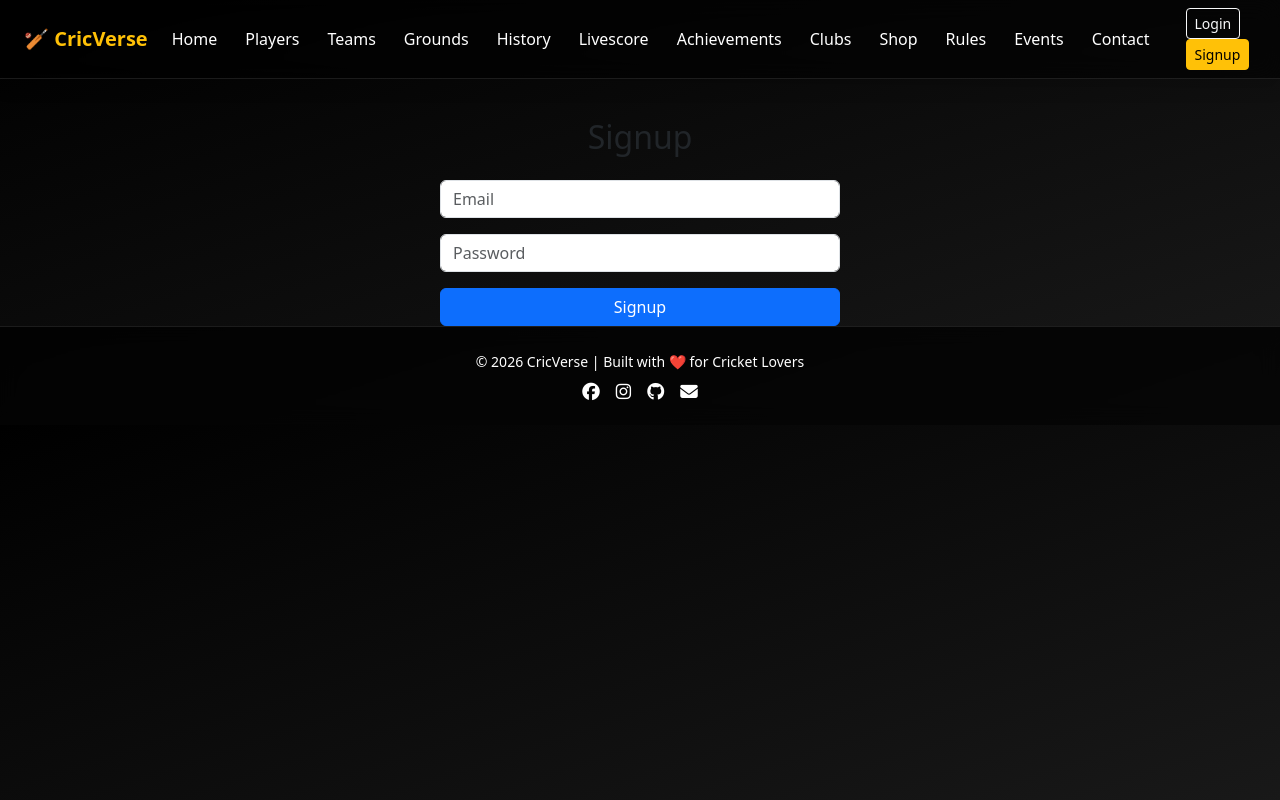
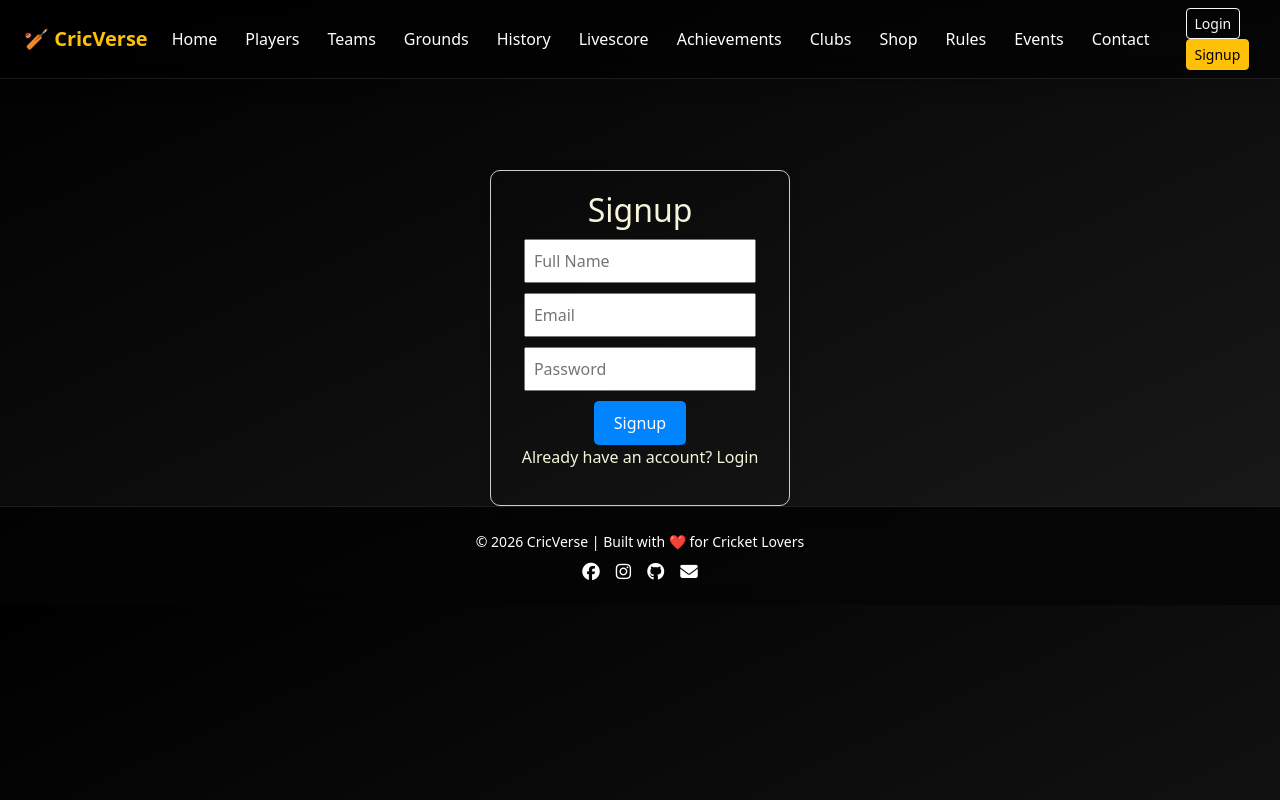
Before and after one commit to Piyush-s03/CrickPortfolio, a React (Vite) app: page /signup in a window 1280 px wide. Built offline with nearby package versions, Linux system fonts and the light colour scheme.

Commit message:
first commit

```diff
--- a/src/App.jsx
+++ b/src/App.jsx
@@ -16,8 +16,11 @@ import History from './pages/History'
 import Events from './pages/Events'
 import Teams from './pages/Teams'
 import './App.css'
-import Login from './pages/Login';
+import Login from './pages/login'
 import Signup from './pages/signup'
+import VisitorsLog from './pages/Visitorslog'
+import { useEffect } from "react";
+
 
 
 
@@ -25,6 +28,22 @@ import Signup from './pages/signup'
 
 
 const App = () => {
+
+
+useEffect(() => {
+    const visitData = {
+      visitTime: new Date().toLocaleString(),
+      userAgent: navigator.userAgent,
+      pageVisited: window.location.pathname,
+    };
+
+    const previousVisits = JSON.parse(localStorage.getItem("userVisits")) || [];
+
+    previousVisits.push(visitData);
+
+    localStorage.setItem("userVisits", JSON.stringify(previousVisits));
+  }, []);
+
   return (
     <>
       <Navbar />
@@ -43,10 +62,16 @@ const App = () => {
         <Route path='/events'element={<Events/>} />
          <Route path="/signup" element={<Signup />} />
         <Route path="/login" element={<Login />} />
-      </Routes>
-      <Footer />
+        <Route path='/VisitorsLog' element ={<VisitorsLog/>}/>
+        </Routes>
+        <Footer />
+
+       <div>
+    </div>
     </>
+
   )
 }
 
-export default App
+
+export default App;
--- /dev/null
+++ b/src/pages/Auth.css
@@ -0,0 +1,27 @@
+.auth-container {
+  max-width: 300px;
+  margin: auto;
+  padding: 20px;
+  text-align: center;
+  border: 1px solid #ccc;
+  border-radius: 10px;
+  margin-top: 100px;
+  box-shadow: 0 0 10px rgba(0,0,0,0.1);
+  color: beige;
+}
+
+.auth-container input {
+  display: block;
+  margin: 10px auto;
+  padding: 8px;
+  width: 90%;
+}
+
+.auth-container button {
+  padding: 10px 20px;
+  background-color: #0084ff;
+  color: white;
+  border: none;
+  border-radius: 5px;
+  cursor: pointer;
+}
--- a/src/pages/Grounds.jsx
+++ b/src/pages/Grounds.jsx
@@ -7,7 +7,6 @@ const Grounds = () => {
   const [groundInfo, setGroundInfo] = useState(null);
   const [error, setError] = useState("");
 
-  // ✅ Proper place for AOS
   useEffect(() => {
     AOS.init({ duration: 1000 });
   }, []);
--- a/src/pages/Home.jsx
+++ b/src/pages/Home.jsx
@@ -1,8 +1,6 @@
 import React, { useEffect } from "react";
 import { Link } from "react-router-dom";
 import AOS from "aos";
-
-
 import "aos/dist/aos.css";
 
 const Home = () => {
@@ -13,10 +11,18 @@ const Home = () => {
   return (
     <div className="home-page">
       {/* Hero Section */}
-      <div className="hero d-flex align-items-center justify-content-center text-center">
+      <div
+        className="hero d-flex align-items-center justify-content-center text-center"
+        style={{
+          minHeight: "100vh",
+          background: "url('/images/cricket-bg.jpg') center/cover no-repeat",
+        }}
+      >
         <div className="glass-card p-5">
           <h1 className="display-4 fw-bold mb-3">🏏 Cricket Info Portal</h1>
-          <p className="lead mb-4">Explore Players, Teams, Live Scores & Everything Cricket!</p>
+          <p className="lead mb-4">
+            Explore Players, Teams, Live Scores & Everything Cricket!
+          </p>
           <Link to="/players" className="btn btn-warning btn-lg">
             Get Started <i className="fas fa-arrow-right ms-2"></i>
           </Link>
@@ -50,11 +56,23 @@ const Home = () => {
             },
           ].map((card, idx) => (
             <div className="col-md-4 mb-4" key={idx} data-aos="fade-up">
-              <div className={`glass-card text-center p-4 border-start border-${card.color}`}>
+              <div
+                className={`glass-card text-center p-4 border-start border-${card.color}`}
+                style={{
+                  borderRadius: "1rem",
+                  backdropFilter: "blur(10px)",
+                  backgroundColor: "rgba(255,255,255,0.1)",
+                  boxShadow: "0 8px 32px rgba(0,0,0,0.2)",
+                  color: "#fff",
+                }}
+              >
                 <i className={`fas ${card.icon} fa-3x text-${card.color} mb-3`}></i>
                 <h5 className="fw-bold">{card.title}</h5>
                 <p>{card.text}</p>
-                <Link to={card.link} className={`btn btn-outline-${card.color} btn-sm`}>
+                <Link
+                  to={card.link}
+                  className={`btn btn-outline-${card.color} btn-sm`}
+                >
                   Explore
                 </Link>
               </div>
--- a/src/pages/Rules.jsx
+++ b/src/pages/Rules.jsx
@@ -1,7 +1,7 @@
 import React, { useState } from "react";
 
 const rulesList = [
-  "Cricket rules",
+  "Cricket",
   "Batting (cricket)",
   "Bowling (cricket)",
   "Dismissal (cricket)",
--- a/src/pages/Signup.jsx
+++ b/src/pages/Signup.jsx
@@ -1,41 +1,41 @@
+// src/pages/Signup.jsx
 import React, { useState } from 'react';
+import './Auth.css';
 import { useNavigate } from 'react-router-dom';
 
-function Signup() {
+const Signup = () => {
   const [email, setEmail] = useState('');
+  const [name, setName] = useState('');
   const [password, setPassword] = useState('');
   const navigate = useNavigate();
 
   const handleSignup = (e) => {
     e.preventDefault();
-    localStorage.setItem('userEmail', email);
-    localStorage.setItem('userPassword', password);
-    alert('Signup successful!');
+
+    const user = { email, name, password };
+    const users = JSON.parse(localStorage.getItem('users')) || [];
+
+    users.push(user);
+    localStorage.setItem('users', JSON.stringify(users));
+
     navigate('/login');
   };
 
   return (
-    <div className="container mt-5">
-      <h2 className="text-center mb-4">Signup</h2>
-      <form className="mx-auto" style={{ maxWidth: "400px" }} onSubmit={handleSignup}>
-        <input
-          type="email"
-          className="form-control mb-3"
-          placeholder="Email"
-          required
-          onChange={(e) => setEmail(e.target.value)}
-        />
-        <input
-          type="password"
-          className="form-control mb-3"
-          placeholder="Password"
-          required
-          onChange={(e) => setPassword(e.target.value)}
-        />
-        <button type="submit" className="btn btn-primary w-100">Signup</button>
+    <div className="auth-container">
+      <form onSubmit={handleSignup} className="auth-form">
+        <h2>Signup</h2>
+        <input type="text" placeholder="Full Name" value={name}
+          onChange={(e) => setName(e.target.value)} required />
+        <input type="email" placeholder="Email" value={email}
+          onChange={(e) => setEmail(e.target.value)} required />
+        <input type="password" placeholder="Password" value={password}
+          onChange={(e) => setPassword(e.target.value)} required />
+        <button type="submit">Signup</button>
+        <p onClick={() => navigate('/login')}>Already have an account? Login</p>
       </form>
     </div>
   );
-}
+};
 
 export default Signup;
--- /dev/null
+++ b/src/pages/VisitorsLog.jsx
@@ -0,0 +1,18 @@
+import React from 'react';
+
+const VisitorsLog = () => {
+  const allUsers = JSON.parse(localStorage.getItem('userList')) || [];
+
+  return (
+    <div style={{ padding: '20px' }}>
+      <h2>Visitors Log</h2>
+      <ul>
+        {allUsers.map((user, index) => (
+          <li key={index}>👤 {user.username}</li>
+        ))}
+      </ul>
+    </div>
+  );
+};
+
+export default VisitorsLog;
--- a/src/pages/login.jsx
+++ b/src/pages/login.jsx
@@ -1,46 +1,41 @@
+// src/pages/Login.jsx
 import React, { useState } from 'react';
+import './Auth.css';
 import { useNavigate } from 'react-router-dom';
 
-function Login() {
+const Login = () => {
   const [email, setEmail] = useState('');
   const [password, setPassword] = useState('');
   const navigate = useNavigate();
 
   const handleLogin = (e) => {
     e.preventDefault();
-    const storedEmail = localStorage.getItem('userEmail');
-    const storedPassword = localStorage.getItem('userPassword');
 
-    if (email === storedEmail && password === storedPassword) {
-      alert('Login successful!');
+    const storedUsers = JSON.parse(localStorage.getItem('users')) || [];
+
+    const user = storedUsers.find((u) => u.email === email && u.password === password);
+
+    if (user) {
+      localStorage.setItem('loggedInUser', JSON.stringify(user));
       navigate('/');
     } else {
-      alert('Invalid email or password');
+      alert('Invalid credentials');
     }
   };
 
   return (
-    <div id='login' className="container mt-5">
-      <h2 className="text-center mb-4">Login</h2>
-      <form className="mx-auto" style={{ maxWidth: "400px" }} onSubmit={handleLogin}>
-        <input
-          type="email"
-          className="form-control mb-3"
-          placeholder="Email"
-          required
-          onChange={(e) => setEmail(e.target.value)}
-        />
-        <input
-          type="password"
-          className="form-control mb-3"
-          placeholder="Password"
-          required
-          onChange={(e) => setPassword(e.target.value)}
-        />
-        <button type="submit" className="btn btn-success w-100">Login</button>
+    <div className="auth-container">
+      <form onSubmit={handleLogin} className="auth-form">
+        <h2 >Login</h2>
+        <input type="email" placeholder="Email" value={email}
+          onChange={(e) => setEmail(e.target.value)} required />
+        <input type="password" placeholder="Password" value={password}
+          onChange={(e) => setPassword(e.target.value)} required />
+        <button type="submit">Login</button>
+        <p onClick={() => navigate('/signup')}>Don't have an account? Signup</p>
       </form>
     </div>
   );
-}
+};
 
 export default Login;
```
